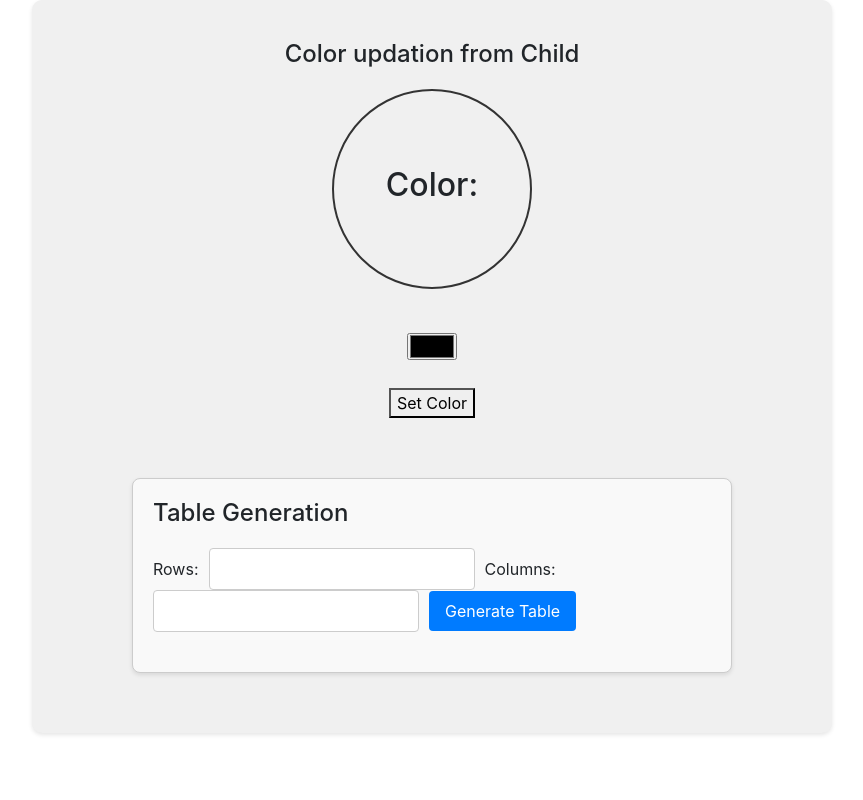
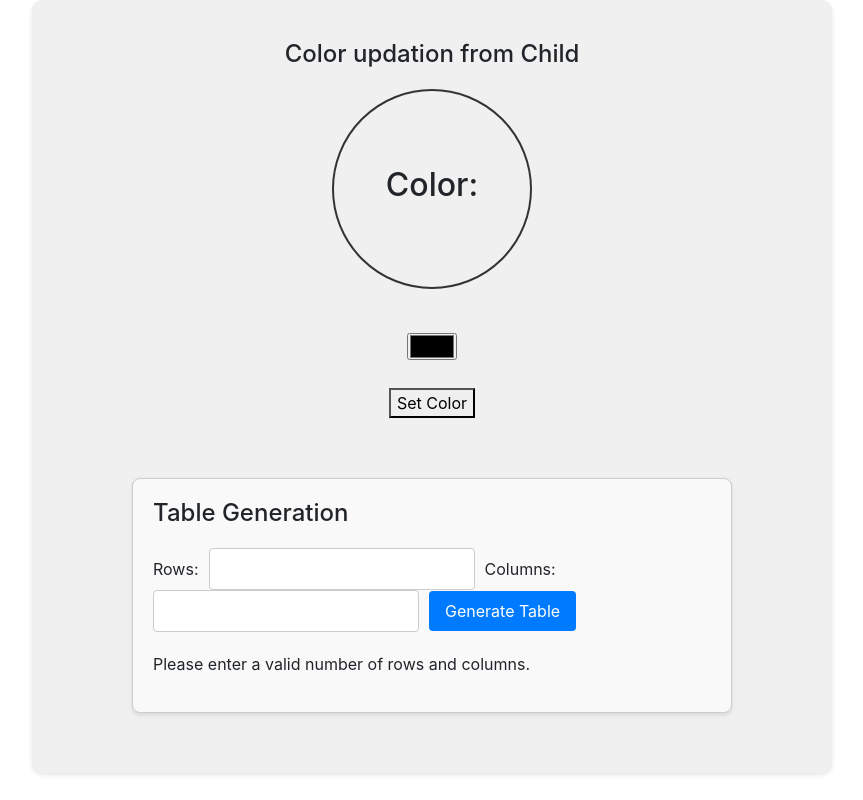
Before and after one commit to gangeswaran/Table_generation, a React (Create React App) app: page / in a window 1280 px wide. Shown: the whole page, without its empty margins (208-1071 px from the left). Built offline with nearby package versions, Linux system fonts and the light colour scheme; the HTML template or start-up script is replaced by a standard one.

Commit message:
Reduced time complexity

```diff
--- a/src/components/project_2/table.jsx
+++ b/src/components/project_2/table.jsx
@@ -1,3 +1,70 @@
+// import React, { useState } from "react";
+// import "../../styles/table.css";
+
+// function Table() {
+//     const [rows, setRows] = useState(0);
+//     const [cols, setCols] = useState(0);
+
+//     const handleSubmit = (e) => {
+//         e.preventDefault();
+//         const newRow = parseInt(e.target.row.value);
+//         const newCol = parseInt(e.target.col.value);
+//         if (!isNaN(newRow) && !isNaN(newCol)) {
+//             setRows(newRow);
+//             setCols(newCol);
+//         }
+//     };
+
+//     // const generateTable = () => {
+//     //     const tableRows = [];
+//     //     let cellNumber = 1;
+//     //     for (let i = 0; i < rows; i++) {
+//     //         const rowCells = [];
+//     //         for (let j = 0; j < cols; j++) {
+//     //             rowCells.push(<td key={j}>{cellNumber++}</td>);
+//     //         }
+//     //         tableRows.push(<tr key={i}>{rowCells}</tr>);
+//     //     }
+//     //     return (
+//     //         <table className="generated-table">
+//     //             <tbody>{tableRows}</tbody>
+//     //         </table>
+//     //     );
+//     // };
+//     const generateTable = (rows, cols) => {
+//         let cellNumber = 1;
+
+//         const tableRows = Array.from({ length: rows }).map((_, rowIndex) => {
+//             const rowCells = Array.from({ length: cols }).map((_, colIndex) => (
+//                 <td key={colIndex}>{cellNumber++}</td>
+//             ));
+//             return <tr key={rowIndex}>{rowCells}</tr>;
+//         });
+
+//         return (
+//             <table className="generated-table">
+//                 <tbody>{tableRows}</tbody>
+//             </table>
+//         );
+//     };
+
+//     return (
+//         <div className="container">
+//             <h1 className="title">Table Generation</h1>
+//             <form onSubmit={handleSubmit} className="form">
+//                 <label>Rows:</label>
+//                 <input type="number" name="row" />
+//                 <label>Columns:</label>
+//                 <input type="number" name="col" />
+//                 <button type="submit">Generate Table</button>
+//             </form>
+//             {rows > 0 && cols > 0 && generateTable()}
+//         </div>
+//     );
+// }
+
+// export default Table;
+
 import React, { useState } from "react";
 import "../../styles/table.css";
 
@@ -15,16 +82,16 @@ function Table() {
         }
     };
 
-    const generateTable = () => {
-        const tableRows = [];
+    const generateTable = (rows, cols) => {
         let cellNumber = 1;
-        for (let i = 0; i < rows; i++) {
-            const rowCells = [];
-            for (let j = 0; j < cols; j++) {
-                rowCells.push(<td key={j}>{cellNumber++}</td>);
-            }
-            tableRows.push(<tr key={i}>{rowCells}</tr>);
-        }
+
+        const tableRows = Array.from({ length: rows }).map((_, rowIndex) => {
+            const rowCells = Array.from({ length: cols }).map((_, colIndex) => (
+                <td key={colIndex}>{cellNumber++}</td>
+            ));
+            return <tr key={rowIndex}>{rowCells}</tr>;
+        });
+
         return (
             <table className="generated-table">
                 <tbody>{tableRows}</tbody>
@@ -32,18 +99,19 @@ function Table() {
         );
     };
 
-
     return (
         <div className="container">
             <h1 className="title">Table Generation</h1>
             <form onSubmit={handleSubmit} className="form">
                 <label>Rows:</label>
-                <input type="number" name="row" />
+                <input type="number" name="row" min="0" />
                 <label>Columns:</label>
-                <input type="number" name="col" />
+                <input type="number" name="col" min="0" />
                 <button type="submit">Generate Table</button>
             </form>
-            {rows > 0 && cols > 0 && generateTable()}
+            {rows > 0 && cols > 0 && <h6>Wow You smashed It!!!</h6>}
+            {rows > 0 && cols > 0 && generateTable(rows, cols)}
+            {rows <= 0 && cols <= 0 && <p>Please enter a valid number of rows and columns.</p>}
         </div>
     );
 }
```
